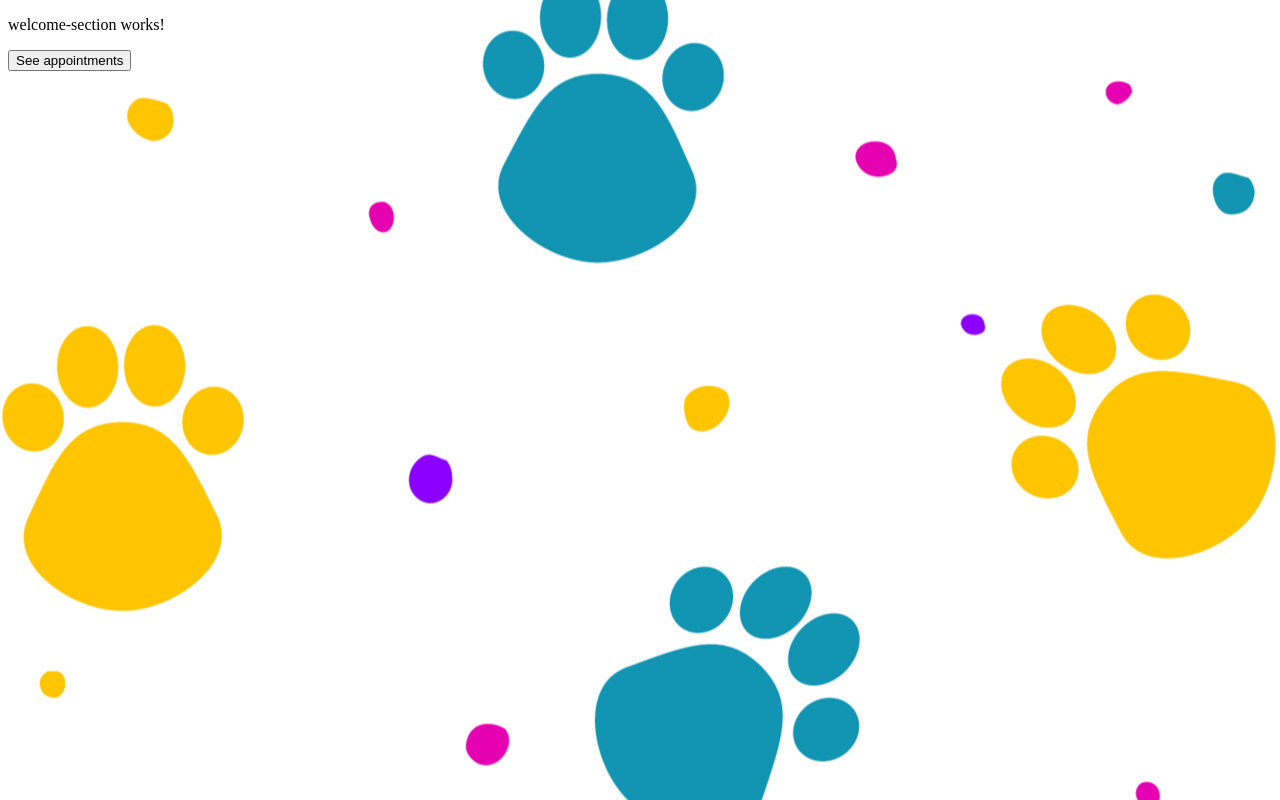
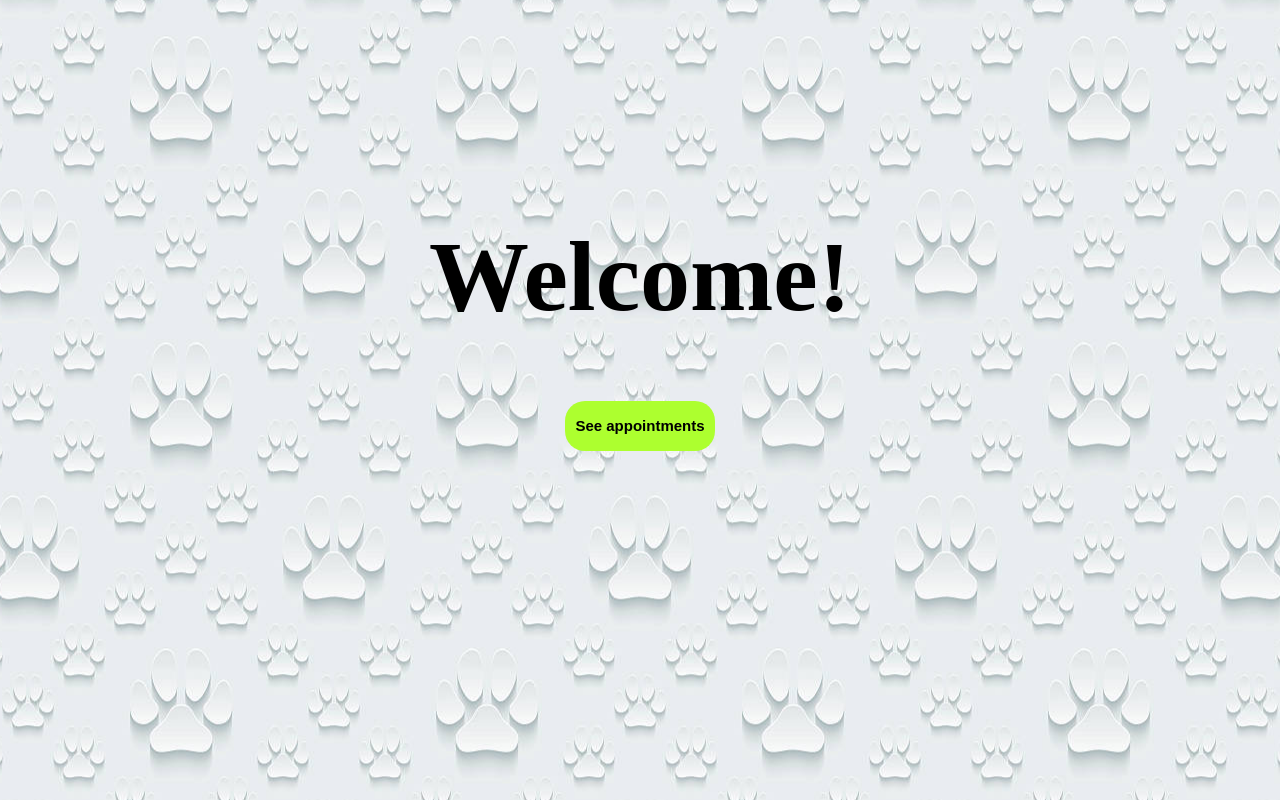
Before and after one commit to romeovasil/VetApp2, an Angular app in the folder VetApp.Frontend/angular-app/: page / in a window 1280 px wide. Built offline with nearby package versions, Linux system fonts and the light colour scheme.

Commit message:
added style for welcome-section

```diff
--- a/VetApp.Frontend/angular-app/src/app/welcome-section/welcome-section.component.html
+++ b/VetApp.Frontend/angular-app/src/app/welcome-section/welcome-section.component.html
@@ -1,4 +1,7 @@
-<p>welcome-section works!</p>
+<div class="welcome-container">
 
+  <h1 class="welcome-title">Welcome!</h1>
 
-<button routerLink="/appointments">See appointments</button>
+  <button class ="appointments-button" routerLink="/appointments">See appointments</button>
+
+</div>
--- a/VetApp.Frontend/angular-app/src/app/welcome-section/welcome-section.component.scss
+++ b/VetApp.Frontend/angular-app/src/app/welcome-section/welcome-section.component.scss
@@ -0,0 +1,36 @@
+.welcome-container{
+  margin-top: 12%;
+  display: flex;
+  flex-direction: column;
+  justify-content: center;
+  align-items: center;
+  width: 100%;
+  height: 100%;
+}
+
+.welcome-title{
+  font-weight: bolder;
+  font-size: 100px;
+
+}
+
+.appointments-button{
+  background-color: greenyellow;
+  border-radius: 20px;
+  border: 1px;
+  width: 150px;
+  height: 50px;
+  font-size: 15px;
+  font-weight: bold;
+
+}
+
+.appointments-button:hover{
+  background-color: green;
+  color:yellow;
+}
+
+.appointments-button:active{
+  background-color: red;
+  color:white;
+}
```
Also changed, not shown: VetApp.Frontend/angular-app/src/assets/images/wallpaper.jpg.
